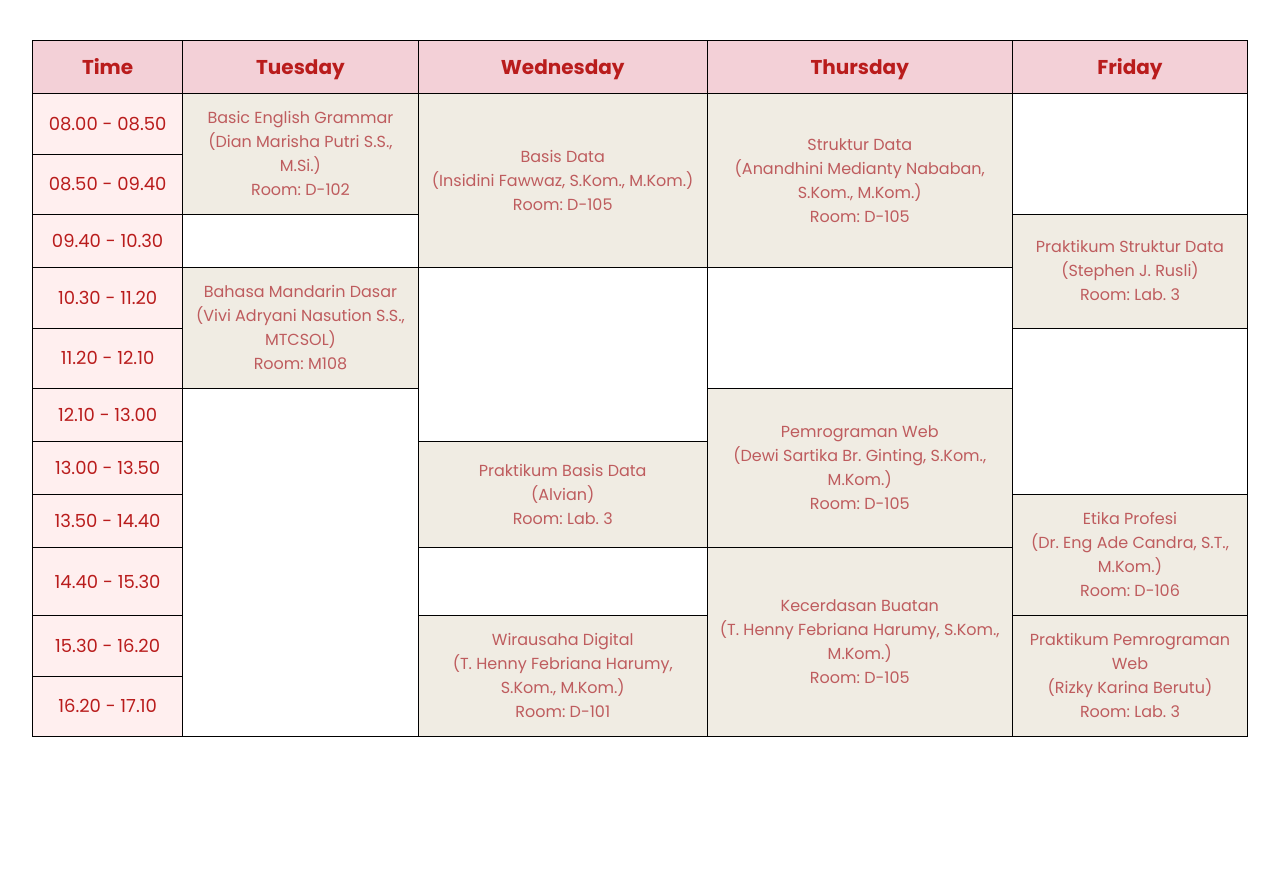
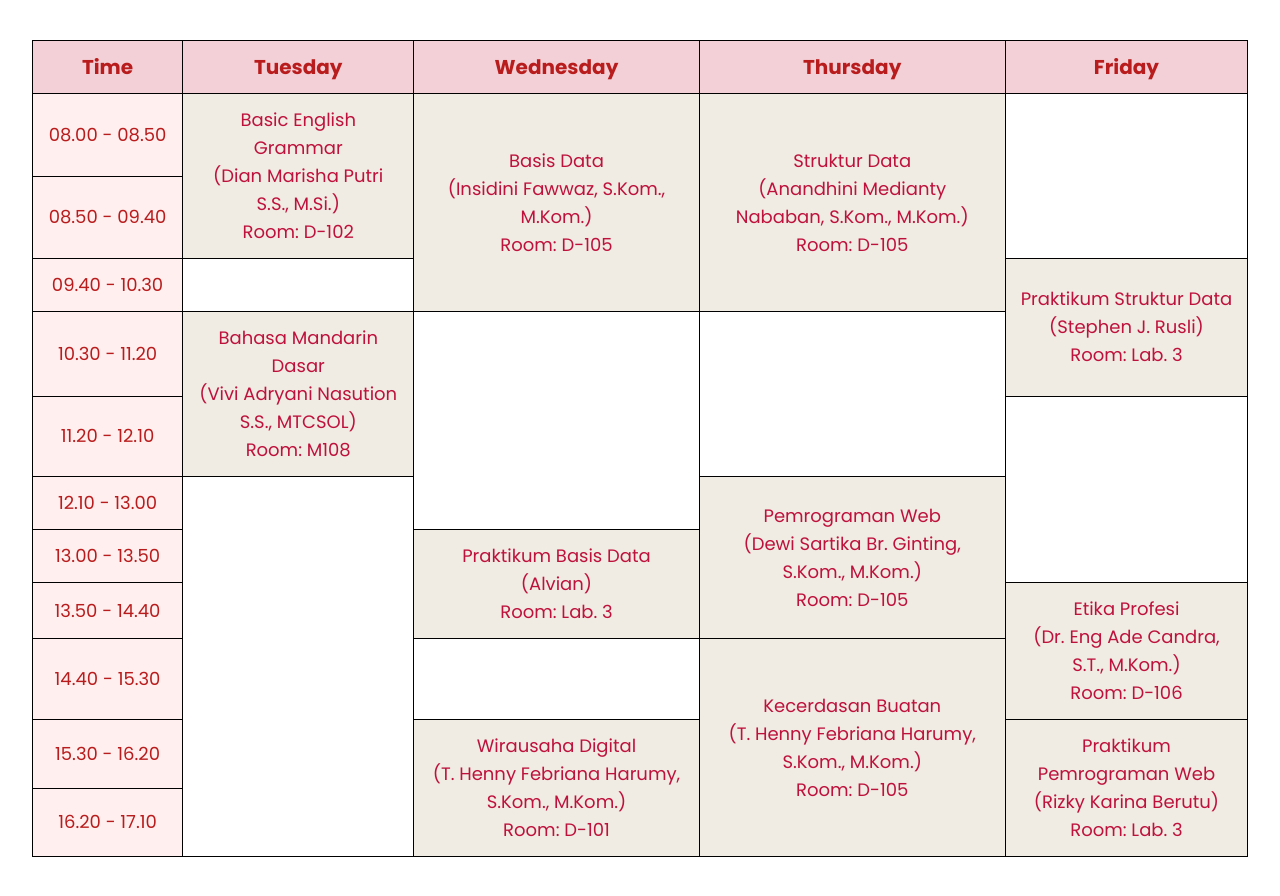
Before and after one commit to parulls/jadwal-perkuliahan, a plain HTML site: page index.html in a window 1280 px wide. Before the commit the page ends 800 px from the top, so only its background shows below. Drawn offline with nearby package versions, Linux system fonts and the light colour scheme.

Commit message:
Update index.html

```diff
--- a/index.html
+++ b/index.html
@@ -24,22 +24,22 @@
                 <tbody>
                     <tr>
                         <td class="border border-black p-3 bg-[#ffefef] text-lg text-red-700 w-[150px]">08.00 - 08.50</td>
-                        <td rowspan="2" class="border border-black bg-[#f0ece3] text-[#be5c5e] p-3">Basic English Grammar<br>(Dian Marisha Putri S.S., M.Si.)<br>Room: D-102</td>
-                        <td rowspan="3" class="border border-black bg-[#f0ece3] text-[#be5c5e] p-3">Basis Data<br>(Insidini Fawwaz, S.Kom., M.Kom.)<br>Room: D-105</td>
-                        <td rowspan="3" class="border border-black bg-[#f0ece3] text-[#be5c5e] p-3">Struktur Data<br>(Anandhini Medianty Nababan, S.Kom., M.Kom.)<br>Room: D-105</td>
+                        <td rowspan="2" class="border border-black bg-[#F0EBE3] text-lg text-rose-700 p-3">Basic English Grammar<br>(Dian Marisha Putri S.S., M.Si.)<br>Room: D-102</td>
+                        <td rowspan="3" class="border border-black bg-[#F0EBE3] text-lg text-rose-700 p-3">Basis Data<br>(Insidini Fawwaz, S.Kom., M.Kom.)<br>Room: D-105</td>
+                        <td rowspan="3" class="border border-black bg-[#F0EBE3] text-lg text-rose-700 p-3">Struktur Data<br>(Anandhini Medianty Nababan, S.Kom., M.Kom.)<br>Room: D-105</td>
                         <td rowspan="2" class="border border-black bg-white p-3"></td>
                     </tr>
                     <tr>
-                        <td class="border border-black p-3 bg-[#ffefef] text-lg text-red-700 w-[150px]">08.50 - 09.40</td>
+                        <td class="border border-black p-3 bg-[#ffefef] text-lg text-lg text-red-700 w-[150px]">08.50 - 09.40</td>
                     </tr>
                     <tr>
                         <td class="border border-black p-3 bg-[#ffefef] text-lg text-red-700 w-[150px]">09.40 - 10.30</td>
                         <td class="border border-black bg-white p-3"></td>
-                        <td rowspan="2" class="border border-black bg-[#f0ece3] text-[#be5c5e] p-3">Praktikum Struktur Data<br>(Stephen J. Rusli)<br>Room: Lab. 3</td>
+                        <td rowspan="2" class="border border-black bg-[#F0EBE3] text-lg text-rose-700 p-3">Praktikum Struktur Data<br>(Stephen J. Rusli)<br>Room: Lab. 3</td>
                     </tr>
                     <tr>
                         <td class="border border-black p-3 bg-[#ffefef] text-lg text-red-700 w-[150px]">10.30 - 11.20</td>
-                        <td rowspan="2" class="border border-black bg-[#f0ece3] text-[#be5c5e] p-3">Bahasa Mandarin Dasar<br>(Vivi Adryani Nasution S.S., MTCSOL)<br>Room: M108</td>
+                        <td rowspan="2" class="border border-black bg-[#F0EBE3] text-lg text-rose-700 p-3">Bahasa Mandarin Dasar<br>(Vivi Adryani Nasution S.S., MTCSOL)<br>Room: M108</td>
                         <td rowspan="3" class="border border-black bg-white p-3"></td>
                         <td rowspan="2" class="border border-black p-3"></td>
                     </tr>
@@ -49,25 +49,25 @@
                     <tr>
                         <td class="border border-black p-3 bg-[#ffefef] text-lg text-red-700 w-[150px]">12.10 - 13.00</td>
                         <td rowspan="6" class="border border-black bg-white p-3"></td>
-                        <td rowspan="3" class="border border-black bg-[#f0ece3] text-[#be5c5e] p-3">Pemrograman Web<br>(Dewi Sartika Br. Ginting, S.Kom., M.Kom.)<br>Room: D-105</td>
+                        <td rowspan="3" class="border border-black bg-[#F0EBE3] text-lg text-rose-700 p-3">Pemrograman Web<br>(Dewi Sartika Br. Ginting, S.Kom., M.Kom.)<br>Room: D-105</td>
                     </tr>
                     <tr>
                         <td class="border border-black p-3 bg-[#ffefef] text-lg text-red-700 w-[150px]">13.00 - 13.50</td>
-                        <td rowspan="2" class="border border-black bg-[#f0ece3] text-[#be5c5e] p-3">Praktikum Basis Data<br>(Alvian)<br>Room: Lab. 3</td>
+                        <td rowspan="2" class="border border-black bg-[#F0EBE3] text-lg text-rose-700 p-3">Praktikum Basis Data<br>(Alvian)<br>Room: Lab. 3</td>
                     </tr>
                     <tr>
                         <td class="border border-black p-3 bg-[#ffefef] text-lg text-red-700 w-[150px]">13.50 - 14.40</td>
-                        <td rowspan="2" class="border border-black bg-[#f0ece3] text-[#be5c5e] p-3">Etika Profesi<br>(Dr. Eng Ade Candra, S.T., M.Kom.)<br>Room: D-106</td>
+                        <td rowspan="2" class="border border-black bg-[#F0EBE3] text-lg text-rose-700 p-3">Etika Profesi<br>(Dr. Eng Ade Candra, S.T., M.Kom.)<br>Room: D-106</td>
                     </tr>
                     <tr>
                         <td class="border border-black p-3 bg-[#ffefef] text-lg text-red-700 w-[150px]">14.40 - 15.30</td>
                         <td class="border border-black bg-white p-3"></td>
-                        <td rowspan="3" class="border border-black bg-[#f0ece3] text-[#be5c5e] p-3">Kecerdasan Buatan<br>(T. Henny Febriana Harumy, S.Kom., M.Kom.)<br>Room: D-105</td>
+                        <td rowspan="3" class="border border-black bg-[#F0EBE3] text-lg text-rose-700 p-3">Kecerdasan Buatan<br>(T. Henny Febriana Harumy, S.Kom., M.Kom.)<br>Room: D-105</td>
                     </tr>
                     <tr>
                         <td class="border border-black p-3 bg-[#ffefef] text-lg text-red-700 w-[150px]">15.30 - 16.20</td>
-                        <td rowspan="2" class="border border-black bg-[#f0ece3] text-[#be5c5e] p-3">Wirausaha Digital<br>(T. Henny Febriana Harumy, S.Kom., M.Kom.)<br>Room: D-101</td>
-                        <td rowspan="2" class="border border-black bg-[#f0ece3] text-[#be5c5e] p-3">Praktikum Pemrograman Web<br>(Rizky Karina Berutu)<br>Room: Lab. 3</td>
+                        <td rowspan="2" class="border border-black bg-[#F0EBE3] text-lg text-rose-700 p-3">Wirausaha Digital<br>(T. Henny Febriana Harumy, S.Kom., M.Kom.)<br>Room: D-101</td>
+                        <td rowspan="2" class="border border-black bg-[#F0EBE3] text-lg text-rose-700 p-3">Praktikum Pemrograman Web<br>(Rizky Karina Berutu)<br>Room: Lab. 3</td>
                     </tr>
                     <tr>
                         <td class="border border-black p-3 bg-[#ffefef] text-lg text-red-700 w-[150px]">16.20 - 17.10</td>
@@ -76,6 +76,5 @@
             </table>
         </div>
     </div>
-
 </body>
 </html>
```
